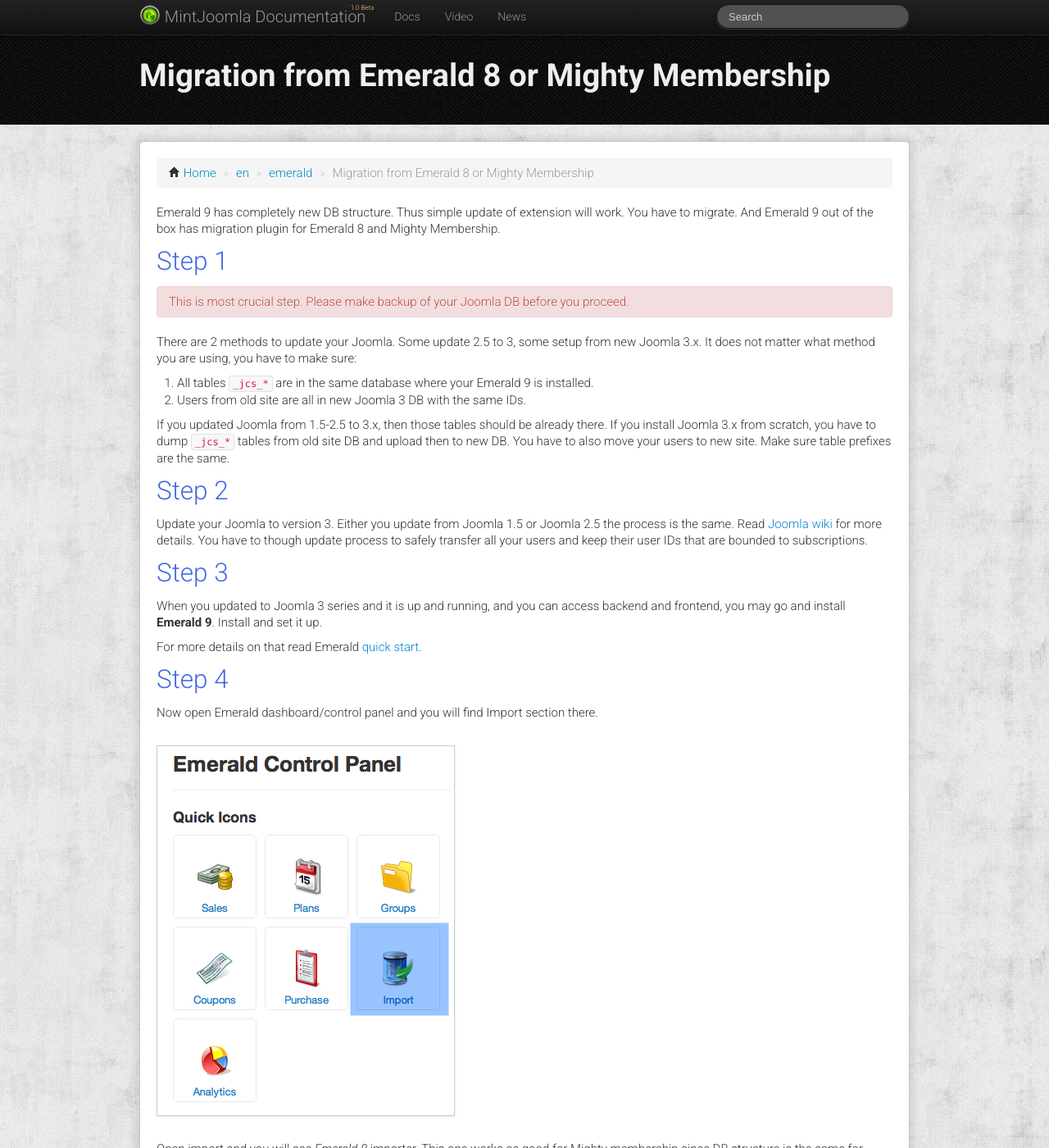
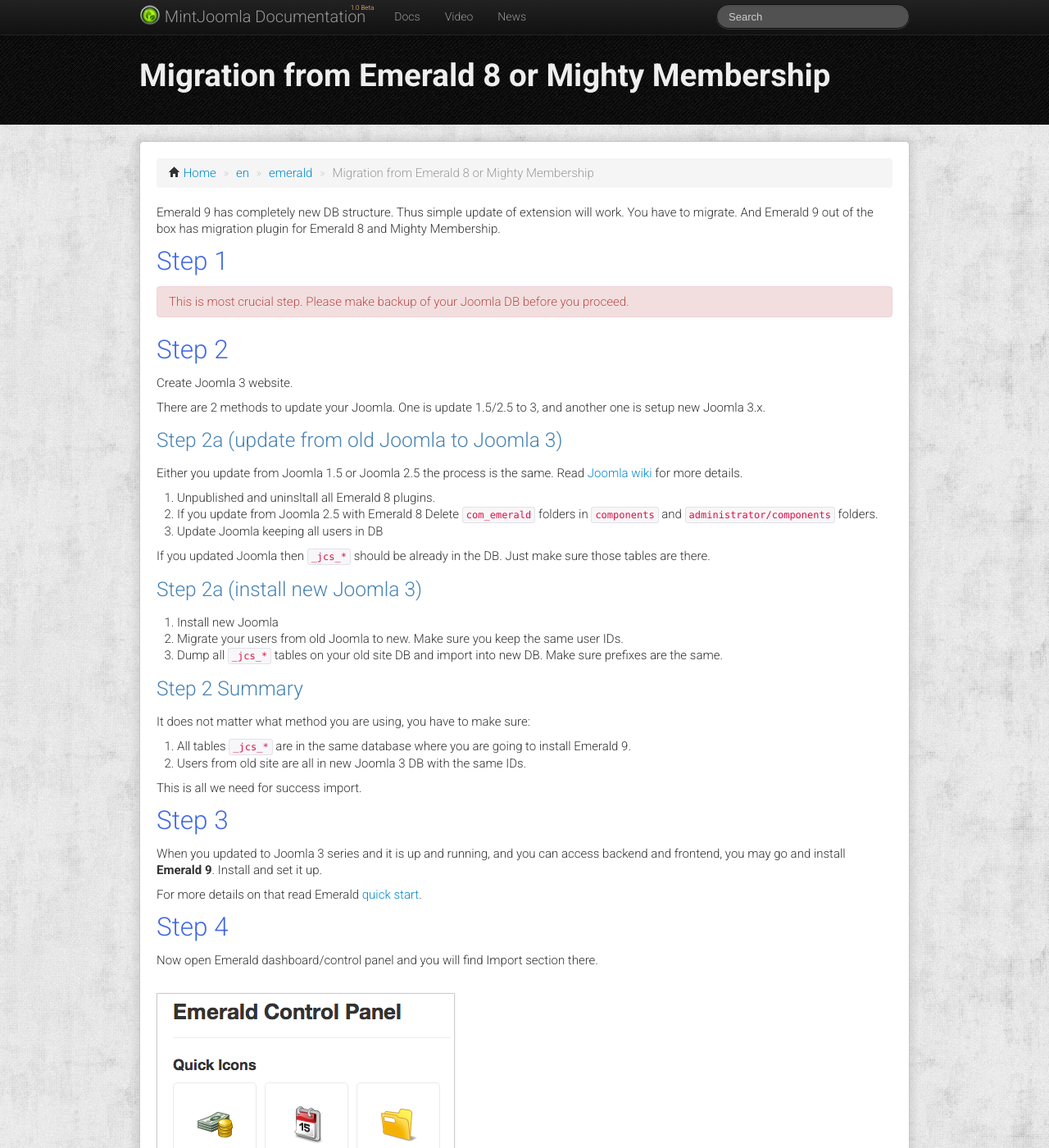
Before and after one commit to MintJoomla/MintJoomla.github.io, a Jekyll site: the page built from en/emerald/_posts/2013-01-01-migration.md, in a window 1280 px wide and 1400 px high. Shown: the whole window at 82% size. Built offline with Jekyll 4.4.1, drawn with Linux system fonts in a browser that asks for light colours; comment, search, counter and statistics services are not loaded.

Commit message:
update emerald

```diff
--- a/en/emerald/_posts/2013-01-01-migration.md
+++ b/en/emerald/_posts/2013-01-01-migration.md
@@ -11,17 +11,36 @@
 
 <div class="alert alert-error">This is most crucial step. Please make backup of your Joomla DB before you proceed.</div>
 
-There are 2 methods to update your Joomla. Some update 2.5 to 3, some setup from new Joomla 3.x.
+## Step 2
+
+Create Joomla 3 website.
+
+There are 2 methods to update your Joomla. One is update 1.5/2.5 to 3, and another one is setup new Joomla 3.x.
+
+### Step 2a (update from old Joomla to Joomla 3)
+
+Either you update from Joomla 1.5 or Joomla 2.5 the process is the same. Read [Joomla wiki](http://docs.joomla.org/How_do_I_upgrade_from_Joomla!_1.5_to_3.x%3F) for more details.
+
+1. Unpublished and uninsltall all Emerald 8 plugins.
+2. If you update from Joomla 2.5 with Emerald 8 Delete `com_emerald` folders in `components` and `administrator/components` folders.
+3. Update Joomla keeping all users in DB
+
+If you updated Joomla then `_jcs_*` should be already in the DB. Just make sure those tables are there.
+
+### Step 2a (install new Joomla 3)
+
+1. Install new Joomla
+2. Migrate your users from old Joomla to new. Make sure you keep the same user IDs.
+3. Dump all `_jcs_*` tables on your old site DB and import into new DB. Make sure prefixes are the same.
+
+### Step 2 Summary
+
 It does not matter what method you are using, you have to make sure:
 
-1. All tables `_jcs_*` are in the same database where your Emerald 9 is installed.
+1. All tables `_jcs_*` are in the same database where you are going to install Emerald 9.
 2. Users from old site are all in new Joomla 3 DB with the same IDs.
 
-If you updated Joomla from 1.5-2.5 to 3.x, then those tables should be already there. If you install Joomla 3.x from scratch, you have to dump `_jcs_*` tables from old site DB and upload then to new DB. You have to also move your users to new site. Make sure table prefixes are the same.
-
-## Step 2
-
-Update your Joomla to version 3. Either you update from Joomla 1.5 or Joomla 2.5 the process is the same. Read [Joomla wiki](http://docs.joomla.org/How_do_I_upgrade_from_Joomla!_1.5_to_3.x%3F) for more details. You have to though update process to safely transfer all your users and keep their user IDs that are bounded to subscriptions.
+This is all we need for success import.
 
 ## Step 3
 
```
Also changed, not shown: en/emerald/_posts/2013-01-01-plan-actions.md (+5 -0 lines).
